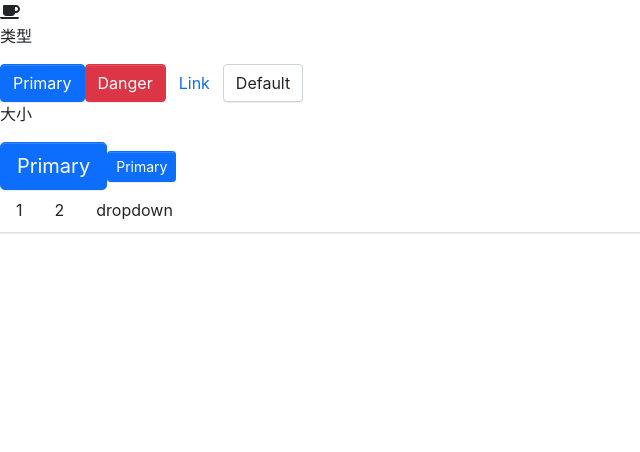
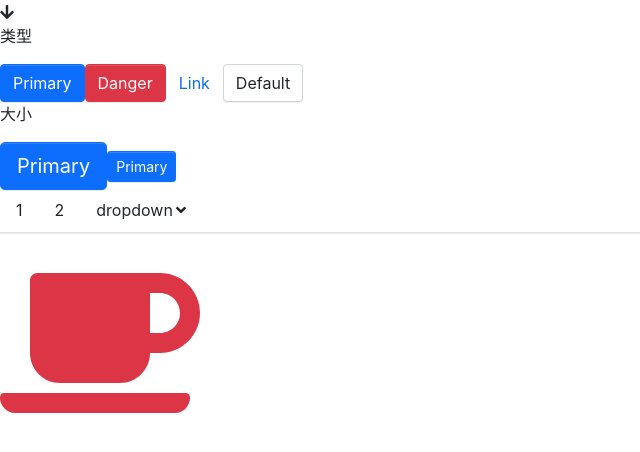
Before and after one commit to icecreamk/componetLibrary, a React (Create React App) app in the folder my-app/: page / in a window 1280 px wide. Shown: the top 452 px of the page, without its empty margins (0-640 px from the left). Built offline with nearby package versions, Linux system fonts and the light colour scheme.

Commit message:
icon 组件 样式

```diff
--- a/my-app/src/App.tsx
+++ b/my-app/src/App.tsx
@@ -1,16 +1,20 @@
 import React from 'react';
+import {library} from '@fortawesome/fontawesome-svg-core'
 import {FontAwesomeIcon} from '@fortawesome/react-fontawesome'
-import {faCoffee} from '@fortawesome/free-solid-svg-icons'
+import {fas} from '@fortawesome/free-solid-svg-icons'
 import Button from './components/Button/button'
 import Menu from './components/Menu/menu'
 import MenuItem from './components/Menu/menuItem'
 import SubMenu from './components/Menu/subMenu'
+import Icon from './components/Icon/icon'
+
+library.add(fas) // 将所有图标引入，无需一个个引用
 
 function App() {
   return (
     <div className="App">
       <header className="App-header" />
-      <FontAwesomeIcon icon={faCoffee} />
+      <FontAwesomeIcon icon="arrow-down" />
       <div>
         <p>类型</p>
           <Button onClick={() => {console.log(1)}} btnType={'primary'}>Primary</Button>
@@ -39,6 +43,9 @@
           </SubMenu>
         </Menu>
       </div>
+      <div>
+        <Icon icon="coffee" theme="danger" size="10x" />
+      </div>
     </div>
   );
 }
--- /dev/null
+++ b/my-app/src/components/Icon/_style.scss
@@ -0,0 +1,5 @@
+@each $key, $val in $theme-colors {
+  .icon-#{$key} {
+    color: $val;
+  }
+}
--- /dev/null
+++ b/my-app/src/components/Icon/icon.tsx
@@ -0,0 +1,22 @@
+import React from 'react'
+import classNames from 'classnames'
+import { FontAwesomeIcon, FontAwesomeIconProps } from '@fortawesome/react-fontawesome'
+
+export type ThemeProps = 'primary' | 'secondary' | 'success' | 'info' | 'warning' | 'danger' | 'light' | 'dark'
+
+export interface IconProps extends FontAwesomeIconProps {
+  theme? : ThemeProps
+}
+
+const Icon: React.FC<IconProps> = (props) => {
+  // icon-primary
+  const { className, theme, ...restProps } = props
+  const classes = classNames('viking-icon', className, {
+    [`icon-${theme}`]: theme
+  })
+  return (
+    <FontAwesomeIcon className={classes} {...restProps} />
+  )
+}
+
+export default Icon
--- /dev/null
+++ b/my-app/src/components/Icon/index.tsx
@@ -0,0 +1,3 @@
+import Icon from './icon'
+
+export default Icon
--- a/my-app/src/components/Menu/subMenu.tsx
+++ b/my-app/src/components/Menu/subMenu.tsx
@@ -2,6 +2,7 @@
 import classNames from 'classnames'
 import { MenuContext } from './menu'
 import { MenuItemProps } from './menuItem'
+import Icon from '../Icon/icon'
 export interface SubMenuProps {
   index?: string;
   title: string;
@@ -61,6 +62,7 @@
     <li key={index} className={classes} {...hoverEvents}>
       <div className="submenu-title" {...clickEvents}>
         {title}
+        <Icon icon="angle-down" className="arrow-icon"/>
       </div>
       {renderChildren()}
     </li>
--- a/my-app/src/styles/index.scss
+++ b/my-app/src/styles/index.scss
@@ -10,3 +10,5 @@
 @import "../components/Button/style";
 
 @import "../components/Menu/style";
+
+@import "../components/Icon/style";
```
